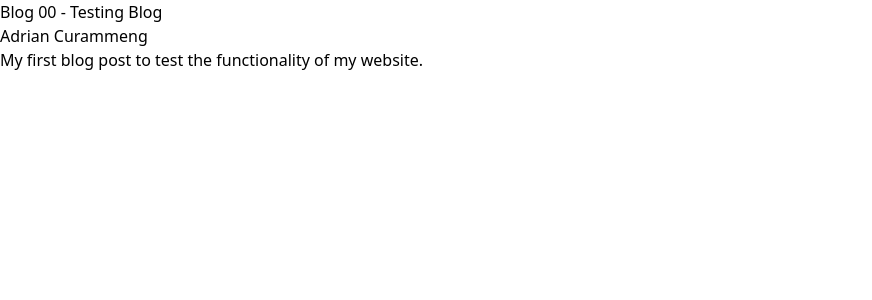
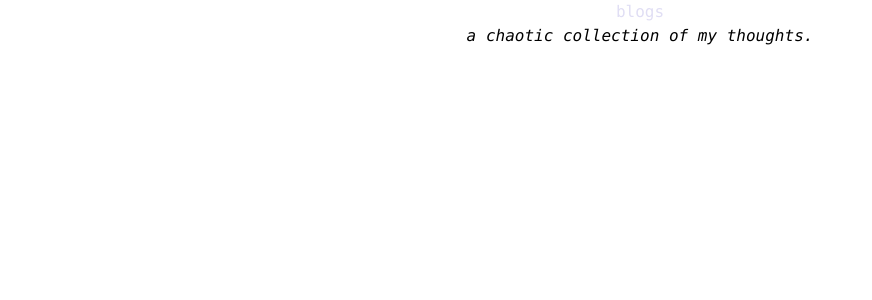
Before and after one commit to adrians-sky/adrians-sky.io, a Next.js app: page /blogs in a window 1280 px wide. Shown: the top 300 px of the page, without its empty margins (0-872 px from the left). Built offline with nearby package versions, Linux system fonts and the light colour scheme.

Commit message:
page: changed home page

```diff
--- a/src/app/blogs/page.tsx
+++ b/src/app/blogs/page.tsx
@@ -1,21 +1,14 @@
-import { getPosts } from "@/blogs/posts";
-import BlogEntry from "@/components/blogEntry";
+import type { NextPage } from "next";
 
-
-export default async function Blogs() {
-    // Retrieve a list of posts
-    const posts = getPosts();
-
-    //
-    // TODO:
-    // - Style this page.
-    //
-
+const Blogs: NextPage = () => {
     return (
-        <>
-            {posts.map((post) => (
-                <BlogEntry key={post.data.id} post={post}/>
-            ))}
-        </>
+        <div className="w-full flex flex-col items-center justify-center">
+            <h1 className="text-rosepine-text font-mono">blogs</h1>
+            <p className="text-rosepine-muted italic font-mono">
+                a chaotic collection of my thoughts.
+            </p>
+        </div>
     );
 }
+
+export default Blogs;;
```
